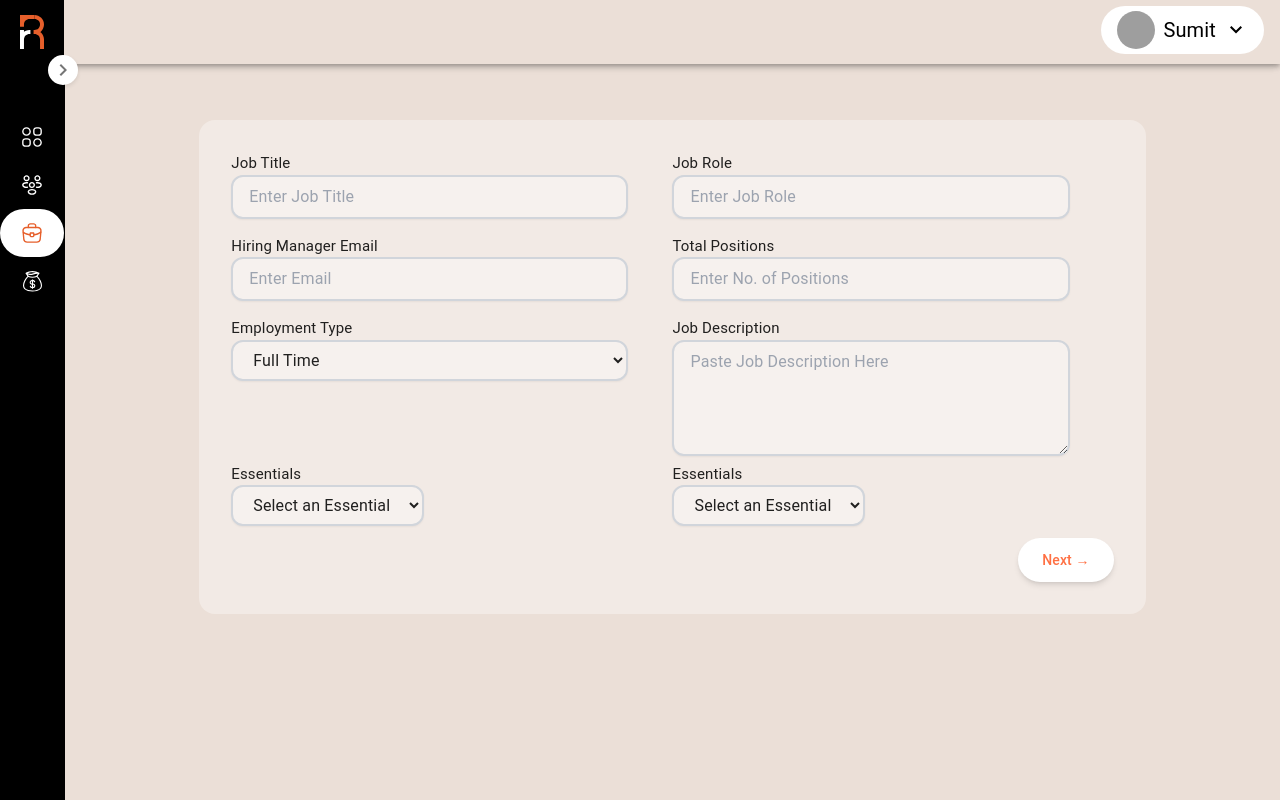
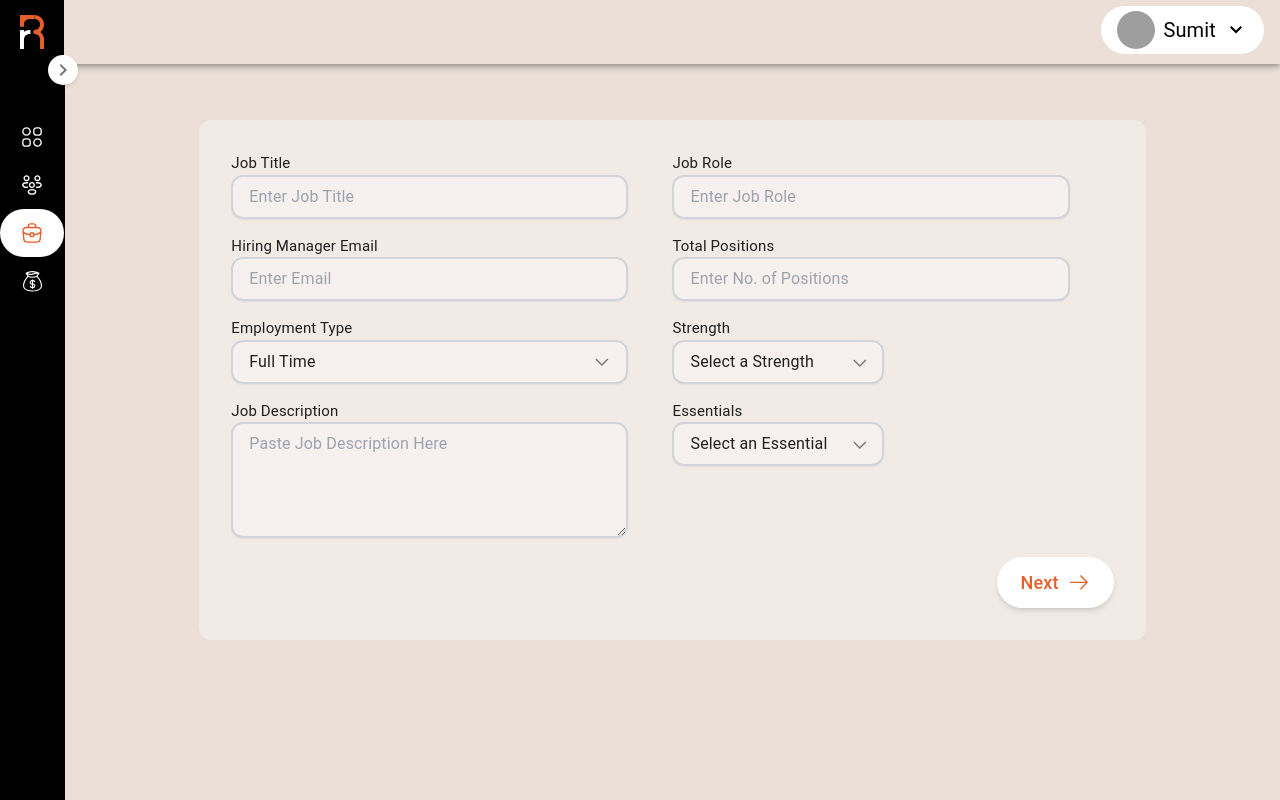
Before and after one commit to Roshan8319/Interview-Front, a React (Vite) app in the folder Frontend/: page /client/jobs/addjob in a window 1280 px wide. Built offline with nearby package versions, Linux system fonts and the light colour scheme; grey boxes are pictures that could not be loaded.

Commit message:
Refined the whole client section

```diff
--- a/Frontend/src/Components/Client/InterviewPlatform/VerticalNavigationLinks/AddJob.jsx
+++ b/Frontend/src/Components/Client/InterviewPlatform/VerticalNavigationLinks/AddJob.jsx
@@ -6,12 +6,12 @@ const AddJob = () => {
   const baseUrl = import.meta.env.VITE_BASE_URL
 
 
-  const [employment,setEmployment] = useState('FT');
-  const [formData, setFormData] = useState({jobTitle:"", jobRole:"",jobDescription:"", employmentType:"FT", hiringManagerEmail:"", totalPositions:"", essentials:[]})
-  const handleChange =(e) =>{
-    setFormData({...formData, [e.target.name]: e.target.value})
+  const [employment, setEmployment] = useState('FT');
+  const [formData, setFormData] = useState({ jobTitle: "", jobRole: "", jobDescription: "", employmentType: "FT", hiringManagerEmail: "", totalPositions: "", essentials: [], strength: [] });
+  const handleChange = (e) => {
+    setFormData({ ...formData, [e.target.name]: e.target.value })
   }
-  const handleSubmit = async (e)=>{
+  const handleSubmit = async (e) => {
     e.preventDefault();
     try {
 
@@ -19,6 +19,7 @@ const AddJob = () => {
       const dataToSend = {
         ...formData,
         essentials: selectedEssentials.join(','),
+        strength: selectedStrength.join(','),
         totalPositions: Number(formData.totalPositions),
         employmentType: employment,
       }
@@ -32,7 +33,7 @@ const AddJob = () => {
       console.log("job added");
 
     } catch (error) {
-      console.log(error,"something error in submit");
+      console.log(error, "something error in submit");
 
     }
 
@@ -41,6 +42,7 @@ const AddJob = () => {
   }
 
 
+  // essentials
   const [selectedEssentials, setSelectedEssentials] = useState([]);
   const essentialOptions = ['Java', 'OOPS', 'Springboot', 'React.js', 'AWS', 'Kafka'];
 
@@ -56,7 +58,21 @@ const AddJob = () => {
     setSelectedEssentials(selectedEssentials.filter((item) => item !== essential));
   };
 
+  // strength
+  const [selectedStrength, setSelectedStrength] = useState([]);
+  const essentialOptions1 = ['Frontend', 'Backend', 'API Integration'];
 
+  const handleAddStrength = (event1) => {
+    const value1 = event1.target.value;
+    if (value1 && !selectedStrength.includes(value1)) {
+      setSelectedStrength([...selectedStrength, value1]);
+    }
+    event1.target.value = ''; // Reset the dropdown to the default option
+  };
+
+  const handleRemoveStrength = (essential1) => {
+    setSelectedStrength(selectedStrength.filter((item1) => item1 !== essential1));
+  };
 
 
 
@@ -65,39 +81,28 @@ const AddJob = () => {
 
 
       <form className='w-[80%] flex items-center  mt-10 ' action="">
-      <div className=" w-[100%] bg-[rgba(255,255,255,0.34)]   grid grid-cols-2  p-8 rounded-2xl ">
+        <div className=" w-[100%] bg-[rgba(255,255,255,0.34)]   grid grid-cols-2  p-8 rounded-xl ">
           <div className=' w-[100%] flex flex-col gap-y-4' >
             <div className='flex flex-col justify-between w-[90%] '  >
-            <label  className='whitespace-nowrap text-[15px] ' >Job Title</label>
+              <label className='whitespace-nowrap text-[15px] ' >Job Title</label>
               <input type="text" name='jobTitle' placeholder="Enter Job Title" value={formData.jobTitle} onChange={handleChange}
                 className=" py-2 px-4 border-2 rounded-xl outline-none transition-all duration-200 bg-[#F6F1EE] shadow-sm border-gray-300 focus:border-orange-200 focus:ring-1 focus:ring-orange-200" />
             </div>
             <div className='flex flex-col w-[90%]' >
-          <label  className='whitespace-nowrap text-[15px] ' >Hiring Manager Email</label>
-          <input  className=" py-2 px-4 border-2 rounded-xl outline-none transition-all duration-200 bg-[#F6F1EE] shadow-sm border-gray-300 focus:border-orange-200 focus:ring-1 focus:ring-orange-200" name='hiringManagerEmail' type="email" value={formData.hiringManagerEmail} onChange={handleChange} placeholder='Enter Email'    />
+              <label className='whitespace-nowrap text-[15px] ' >Hiring Manager Email</label>
+              <input className=" py-2 px-4 border-2 rounded-xl outline-none transition-all duration-200 bg-[#F6F1EE] shadow-sm border-gray-300 focus:border-orange-200 focus:ring-1 focus:ring-orange-200" name='hiringManagerEmail' type="email" value={formData.hiringManagerEmail} onChange={handleChange} placeholder='Enter Email' />
             </div>
-          <div className='flex flex-col w-[90%] h-fit '>
+            <div className='relative flex flex-col w-[90%] h-fit '>
               <label className='whitespace-nowrap text-[15px]' >Employment Type</label>
-        <select  name='employmentType' value={formData.employment}  className=" py-2 px-4 border-2 rounded-xl outline-none transition-all duration-200 bg-[#F6F1EE] shadow-sm border-gray-300 focus:border-orange-200 focus:ring-1 focus:ring-orange-200" onChange={(e)=>setEmployment(e.target.value)} >
+              <select name='employmentType' value={formData.employment} className="w-full py-2 px-4 border-2 rounded-xl outline-none transition-all duration-200 bg-[#F6F1EE] shadow-sm border-gray-300 focus:border-orange-200 focus:ring-1 appearance-none cursor-pointer" onChange={(e) => setEmployment(e.target.value)} >
                 <option value="FT">Full Time</option>
                 <option value="INT">Internship</option>
               </select>
+              <div className='absolute right-[5%] bottom-[25%]'>
+                <svg width="14" height="9" viewBox="0 0 14 9" fill="none" xmlns="http://www.w3.org/2000/svg">
+                  <path d="M0.822754 0.999939L6.85146 6.99994L12.8802 0.999939" stroke="#797979" stroke-width="1.5" />
+                </svg>
               </div>
-
-
-        </div>
-
-
-
-{/* //kjhsfjhjshkfhkjsh */}
-        <div className=' w-[100%] flex flex-col gap-y-4' >
-        <div className='flex flex-col w-[90%]  '  >
-        <label  className='whitespace-nowrap text-[15px]' >Job Role</label>
-        <input  className=" py-2 px-4 border-2 rounded-xl outline-none transition-all duration-200 bg-[#F6F1EE] shadow-sm border-gray-300 focus:border-orange-200 focus:ring-1 focus:ring-orange-200" name='jobRole' type="text" value={formData.jobRole} onChange={handleChange} placeholder='Enter Job Role'   />
-      </div>
-      <div className='flex flex-col w-[90%]'>
-        <label className='whitespace-nowrap text-[15px]' >Total Positions</label>
-        <input type="number"  className=" py-2 px-4 border-2 rounded-xl outline-none transition-all duration-200 bg-[#F6F1EE] shadow-sm border-gray-300 focus:border-orange-200 focus:ring-1 focus:ring-orange-200" name='totalPositions' value={formData.totalPositions} onChange={handleChange} placeholder='Enter No. of Positions'  />
             </div>
 
             <div className='flex flex-col w-[90%]' >
@@ -114,14 +119,60 @@ const AddJob = () => {
               </div>
             </div>
 
-
           </div>
 
-     <div className= '' >
+
+          {/* //kjhsfjhjshkfhkjsh */}
+          <div className=' w-[100%] flex flex-col gap-y-4' >
+            <div className='flex flex-col w-[90%]  '  >
+              <label className='whitespace-nowrap text-[15px]' >Job Role</label>
+              <input className=" py-2 px-4 border-2 rounded-xl outline-none transition-all duration-200 bg-[#F6F1EE] shadow-sm border-gray-300 focus:border-orange-200 focus:ring-1 focus:ring-orange-200" name='jobRole' type="text" value={formData.jobRole} onChange={handleChange} placeholder='Enter Job Role' />
+            </div>
             <div className='flex flex-col w-[90%]'>
-        <label className='whitespace-nowrap text-[15px]' >Essentials</label>
+              <label className='whitespace-nowrap text-[15px]' >Total Positions</label>
+              <input type="number" className=" py-2 px-4 border-2 rounded-xl outline-none transition-all duration-200 bg-[#F6F1EE] shadow-sm border-gray-300 focus:border-orange-200 focus:ring-1 focus:ring-orange-200" name='totalPositions' value={formData.totalPositions} onChange={handleChange}
+                onInput={(e) => {
+                  if (e.target.value < 0) e.target.value = 0; // Prevent negative numbers
+                }}
+                placeholder='Enter No. of Positions' />
+            </div>
+            {/* strength */}
+            <div className='relative flex flex-col w-[80%]'>
+              <label className='whitespace-nowrap text-[15px]' >Strength</label>
               <div style={{ width: '60%' }}>
-          <select  name='essentials'  className=" py-2 px-4 border-2 rounded-xl outline-none transition-all duration-200 bg-[#F6F1EE] shadow-sm border-gray-300 focus:border-orange-200 focus:ring-1 focus:ring-orange-200" onChange={handleAddEssential}>
+                <select name='strength' className="w-full py-2 px-4 border-2 rounded-xl outline-none transition-all duration-200 bg-[#F6F1EE] shadow-sm border-gray-300 focus:border-orange-200 focus:ring-1 appearance-none cursor-pointer" onChange={handleAddStrength}>
+                  <option value="">Select a Strength</option>
+                  {essentialOptions1.map((essential1) => (
+                    <option key={essential1} value1={essential1}>
+                      {essential1}
+                    </option>
+                  ))}
+                </select>
+                <div className='absolute right-[45%] translate-y-[-25px]'>
+                  <svg width="14" height="9" viewBox="0 0 14 9" fill="none" xmlns="http://www.w3.org/2000/svg">
+                    <path d="M0.822754 0.999939L6.85146 6.99994L12.8802 0.999939" stroke="#797979" stroke-width="1.5" />
+                  </svg>
+                </div>
+                <div>
+                  {selectedStrength.map((essential1) => (
+                    <div className='mt-2 mr-2 py-1 px-2 inline-block border-2 rounded-xl outline-none transition-all duration-200 bg-[#F6F1EE] shadow-sm border-gray-300 focus:border-orange-200 focus:ring-1 focus:ring-orange-200' key={essential1} >
+                      {essential1}
+                      <button
+                        className='ml-2 text-red-500 text-[14px]'
+                        onClick={() => handleRemoveStrength(essential1)}
+                      >
+                        ✕
+                      </button>
+                    </div>
+                  ))}
+                </div>
+              </div>
+            </div>
+            {/* essentials */}
+            <div className='relative flex flex-col w-[80%]'>
+              <label className='whitespace-nowrap text-[15px] ' >Essentials</label>
+              <div style={{ width: '60%' }}>
+                <select name='essentials' className="w-full py-2 px-4 border-2 rounded-xl outline-none transition-all duration-200 bg-[#F6F1EE] shadow-sm border-gray-300 focus:border-orange-200 focus:ring-1 appearance-none cursor-pointer" onChange={handleAddEssential}>
                   <option value="">Select an Essential</option>
                   {essentialOptions.map((essential) => (
                     <option key={essential} value={essential}>
@@ -129,12 +180,18 @@ const AddJob = () => {
                     </option>
                   ))}
                 </select>
-          <div>
+                {/* vector */}
+                <div className='absolute right-[45%] translate-y-[-25px]'>
+                  <svg width="14" height="9" viewBox="0 0 14 9" fill="none" xmlns="http://www.w3.org/2000/svg">
+                    <path d="M0.822754 0.999939L6.85146 6.99994L12.8802 0.999939" stroke="#797979" stroke-width="1.5" />
+                  </svg>
+                </div>
+                <div >
                   {selectedEssentials.map((essential) => (
-              <div key={essential} >
+                    <div className='mt-2 mr-2 py-1 px-2 inline-block border-2 rounded-xl outline-none transition-all duration-200 bg-[#F6F1EE] shadow-sm border-gray-300 focus:border-orange-200 focus:ring-1 focus:ring-orange-200' key={essential} >
                       {essential}
                       <button
-
+                        className='ml-2 text-red-500 text-[14px]'
                         onClick={() => handleRemoveEssential(essential)}
                       >
                         ✕
@@ -144,50 +201,21 @@ const AddJob = () => {
                 </div>
               </div>
             </div>
-      </div>
-      <div>
-      <div className='flex flex-col w-[90%]'>
-        <label className='whitespace-nowrap text-[15px]' >Essentials</label>
-        <div style={{ width: '60%' }}>
-          <select  name='essentials'  className=" py-2 px-4 border-2 rounded-xl outline-none transition-all duration-200 bg-[#F6F1EE] shadow-sm border-gray-300 focus:border-orange-200 focus:ring-1 focus:ring-orange-200" onChange={handleAddEssential}>
-            <option value="">Select an Essential</option>
-            {essentialOptions.map((essential) => (
-              <option key={essential} value={essential}>
-                {essential}
-              </option>
-            ))}
-          </select>
-          <div>
-            {selectedEssentials.map((essential) => (
-              <div key={essential} >
-                {essential}
-                <button
 
-                  onClick={() => handleRemoveEssential(essential)}
-                >
-                  ✕
-                </button>
-              </div>
-            ))}
-          </div>
-        </div>
-      </div>
-     </div>
-     <div></div>
-     <div className="flex justify-end mt-3">
-          <button className="flex items-center gap-2 text-[#ff7043] bg-white px-6 py-3 rounded-full text-sm font-medium shadow-md">
-            Next →
-          </button>
+
+
           </div>
 
 
-
-
-
-
-
-
-
+          <div></div>
+          <div className="flex justify-end mt-3">
+            <button className="flex items-center gap-2 text-[#E65F2B] bg-white px-6 py-3 rounded-full text-[18px] font-medium shadow-md">
+              Next
+              <svg width="23" height="23" viewBox="0 0 23 23" fill="none" xmlns="http://www.w3.org/2000/svg">
+                <path fill-rule="evenodd" clip-rule="evenodd" d="M20.7179 10.8489C20.8466 10.9778 20.9189 11.1525 20.9189 11.3347C20.9189 11.5169 20.8466 11.6916 20.7179 11.8206L14.3131 18.2372C14.2497 18.3029 14.1739 18.3553 14.09 18.3914C14.0062 18.4275 13.916 18.4465 13.8247 18.4473C13.7334 18.4481 13.6429 18.4308 13.5584 18.3963C13.4739 18.3617 13.3971 18.3107 13.3325 18.2462C13.2679 18.1817 13.2168 18.1049 13.1822 18.0205C13.1476 17.936 13.1302 17.8455 13.1309 17.7542C13.1317 17.6629 13.1506 17.5727 13.1866 17.4888C13.2226 17.4049 13.2749 17.329 13.3406 17.2656L18.5729 12.0231L3.73205 12.0332C3.54972 12.0335 3.37475 11.9613 3.24565 11.8325C3.11654 11.7037 3.04388 11.529 3.04363 11.3466C3.04339 11.1643 3.11559 10.9893 3.24435 10.8602C3.37311 10.7311 3.54788 10.6585 3.73022 10.6582L18.5747 10.6491L13.3396 5.40389C13.274 5.34044 13.2217 5.26455 13.1857 5.18066C13.1497 5.09676 13.1308 5.00654 13.13 4.91525C13.1293 4.82397 13.1467 4.73345 13.1813 4.64897C13.2159 4.5645 13.267 4.48776 13.3316 4.42324C13.3962 4.35872 13.4729 4.30771 13.5575 4.27318C13.642 4.23865 13.7325 4.2213 13.8238 4.22214C13.9151 4.22297 14.0053 4.24198 14.0891 4.27805C14.173 4.31412 14.2488 4.36653 14.3122 4.43222L20.7179 10.8489Z" fill="#E65F2B" />
+              </svg>
+            </button>
+          </div>
 
 
         </div>
@@ -195,8 +223,6 @@ const AddJob = () => {
 
       <div className=' '   >
 
-
-
       </div>
     </div>
   );
--- a/Frontend/src/Components/Client/InterviewPlatform/VerticalNavigationLinks/Finance.jsx
+++ b/Frontend/src/Components/Client/InterviewPlatform/VerticalNavigationLinks/Finance.jsx
@@ -54,7 +54,7 @@ function Finance() {
     }
   ];
 
-  const months = ['Jan', 'Feb', 'Mar', 'Apr', 'May', 'Jun', 'Jul', 'Aug', 'Sep', 'Oct', 'Nov', 'Dec'];
+  const months = ['January', 'February', 'March', 'April', 'May', 'June', 'July', 'August', 'September', 'October', 'November', 'December'];
 
   const currentYear = new Date().getFullYear();
   const years = [];
@@ -173,6 +173,7 @@ function Finance() {
       {/* Date Filter Section */}
       <div className="flex items-center gap-4 mb-6 p-4 rounded-lg">
         <div className="flex items-center gap-2 relative w-[20%]">
+          <div className='relative w-full'>
             <select
               value={selectedMonth}
               onChange={(e) => setSelectedMonth(parseInt(e.target.value))}
@@ -183,6 +184,14 @@ function Finance() {
               ))}
 
             </select>
+            {/* vector */}
+            <div className='absolute right-[15%] translate-y-[-24px]'>
+              <svg width="14" height="9" viewBox="0 0 14 9" fill="none" xmlns="http://www.w3.org/2000/svg">
+                <path d="M0.822754 0.999939L6.85146 6.99994L12.8802 0.999939" stroke="#797979" stroke-width="1.5" />
+              </svg>
+            </div>
+          </div>
+          <div className='relative w-full'>
             <select
               value={selectedYear}
               onChange={(e) => setSelectedYear(parseInt(e.target.value))}
@@ -192,6 +201,13 @@ function Finance() {
                 <option key={year} value={year}>{year}</option>
               ))}
             </select>
+            {/* vector */}
+            <div className='absolute right-[15%] translate-y-[-24px]'>
+              <svg width="14" height="9" viewBox="0 0 14 9" fill="none" xmlns="http://www.w3.org/2000/svg">
+                <path d="M0.822754 0.999939L6.85146 6.99994L12.8802 0.999939" stroke="#797979" stroke-width="1.5" />
+              </svg>
+            </div>
+          </div>
         </div>
         <button
           onClick={filterDataByDate}
--- a/Frontend/src/Components/Client/InterviewPlatform/VerticalNavigationLinks/ViewJob.jsx
+++ b/Frontend/src/Components/Client/InterviewPlatform/VerticalNavigationLinks/ViewJob.jsx
@@ -160,19 +160,19 @@ function ViewJob() {
         </div>
       </div>
       <div className='w-full p-2 ' >
-              <div className="bg-[rgba(255,255,255,0.34)] p-2 border rounded-2xl shadow mb-4 " >
+        <div className="bg-[rgba(255,255,255,0.34)] p-2 border rounded-xl shadow" >
           {currentData.map((person, index) => (
             <div key={index} className="flex flex-col w-full">
               <div className="w-full flex items-center justify-evenly">
                 <div
                   className="w-[98%] h-[80px] grid gap-x-5"
                   style={{
-                                      gridTemplateColumns: "1fr 0.8fr 1.3fr 0.8fr 0.8fr 0.8fr",
+                    gridTemplateColumns: "1fr 0.6fr 1.3fr 0.6fr 0.6fr 0.8fr",
                   }}
                 >
                   {/* Name and Status */}
                   <div className="flex flex-col items-start justify-evenly">
-                                      <div className="text-sm font-semibold text-[#E65F2B]">
+                    <div className="px-5 text-sm font-semibold text-[#E65F2B]">
                       {person.name}
                     </div>
                   </div>
```
Also changed, not shown: Frontend/src/Components/Client/InterviewPlatform/VerticalNavigationLinks/Jobs.jsx (+29 -34 lines). Lines whose indentation alone changed are shown as unchanged.
